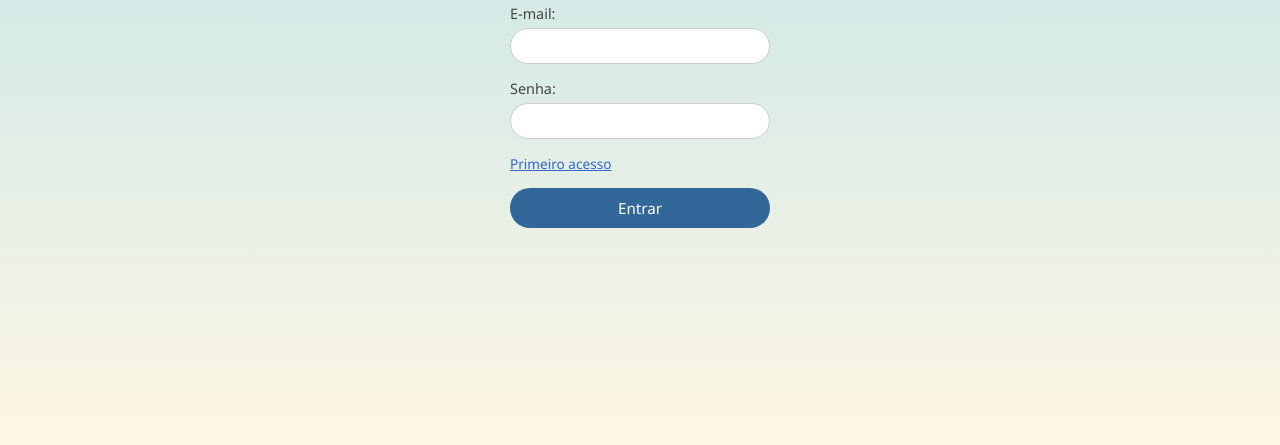
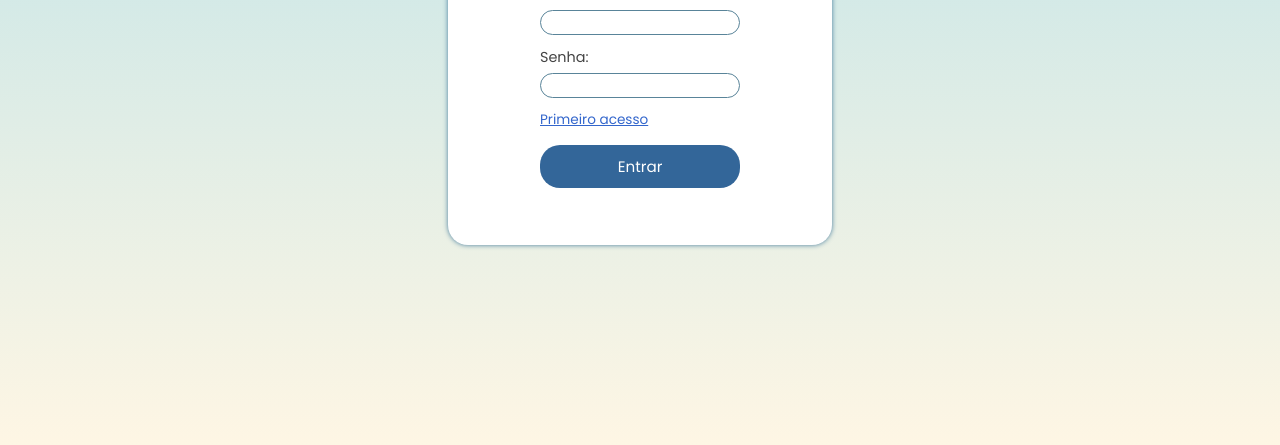
Before and after one commit to leticiassoares/projeto-frontfinal, a plain HTML site: page Vet/login.html in a window 1280 px wide. Shown: the part 355-800 px from the top of the page. Drawn offline with Linux system fonts and the light colour scheme.

Commit message:
feat: padronização do css

```diff
--- a/Vet/login.html
+++ b/Vet/login.html
@@ -3,7 +3,10 @@
 <head>
   <meta charset="UTF-8" />
   <meta name="viewport" content="width=device-width, initial-scale=1.0" />
-  <title>Login - PetGA</title>
+  <link rel="preconnect" href="https://fonts.googleapis.com">
+  <link rel="preconnect" href="https://fonts.gstatic.com" crossorigin>
+  <link href="https://fonts.googleapis.com/css2?family=Poppins:ital,wght@0,100;0,200;0,300;0,400;0,500;0,600;0,700;0,800;0,900;1,100;1,200;1,300;1,400;1,500;1,600;1,700;1,800;1,900&display=swap" rel="stylesheet">
+  <title>Login - PetGo</title>
   <link rel="stylesheet" href="../css/login.css">
 </head>
 <body>
@@ -18,7 +21,6 @@
         <label for="senha">Senha:</label>
         <input type="password" id="senha" name="senha" required />
 
-        <!-- Botão "Primeiro acesso" -->
         <a href="cadastro_vet.html" class="link-button">Primeiro acesso</a>
 
 
--- a/css/login.css
+++ b/css/login.css
@@ -3,14 +3,13 @@
   margin: 0;
   padding: 0;
   box-sizing: border-box;
-  font-family: 'Segoe UI', Tahoma, Geneva, Verdana, sans-serif;
+  font-family: 'Poppins', sans-serif;
 }
 
 body, html {
   height: 100%;
 }
 
-/* Fundo em degradê */
 body {
   background: linear-gradient(to bottom, #b3e0e9, #fef6e4);
   display: flex;
@@ -18,10 +17,25 @@ body {
   align-items: center;
 }
 
+img{
+  height: 4vh;
+  width: auto;
+}
 .login-container {
-  width: 100%;
-  max-width: 300px;
-  padding: 20px;
+    background-color: white;
+    border-radius: 20px;
+    width: 30vw;
+    height: 50vh;
+    min-height: 400px;
+    max-width: 600px;
+    display: flex;
+    flex-direction: column;
+    box-shadow: #457B9D 0px 0px 5px;
+    overflow: hidden;
+    justify-content: center;
+    align-items: center;
+    text-align: center;
+    align-content: center;
 }
 
 .login-box {
@@ -33,7 +47,8 @@ body {
 
 /* Logo */
 .logo {
-  width: 100px;
+  height: 4vh;
+  width: auto;
   margin-bottom: 10px;
 }
 
@@ -55,14 +70,21 @@ label {
   font-size: 0.9rem;
   margin-bottom: 5px;
   color: #444;
+  text-align: left;
 }
 
-input {
-  padding: 8px 10px;
-  margin-bottom: 15px;
-  border-radius: 20px;
-  border: 1px solid #ccc;
-  outline: none;
+input{
+    width: 200px;
+    height: 25px;
+    padding: 6px 12px;
+    border: 1px solid rgb(89, 132, 153);
+    border-radius: 20px;
+    background: #fff;
+    color: #333;
+    font-family: 'Poppins', sans-serif;
+    font-size: 15px;
+    margin-bottom: 12px;
+    outline: none;
 }
 
 /* Link "Primeiro acesso" */
@@ -109,3 +131,19 @@ button:hover {
 .link-button:hover {
   text-decoration: underline;
 }
+
+@media (max-width: 768px) {
+    .login-container{
+        width: 60vw;
+        height: 50vh;
+    }
+    input{
+        width: 80%;
+    }
+    button{
+        width: 80%;
+        align-items: center;
+        align-content: center;
+        align-self: center;
+    }
+}
```
Also changed, not shown: Cliente/batepapo.html (indentation only).
